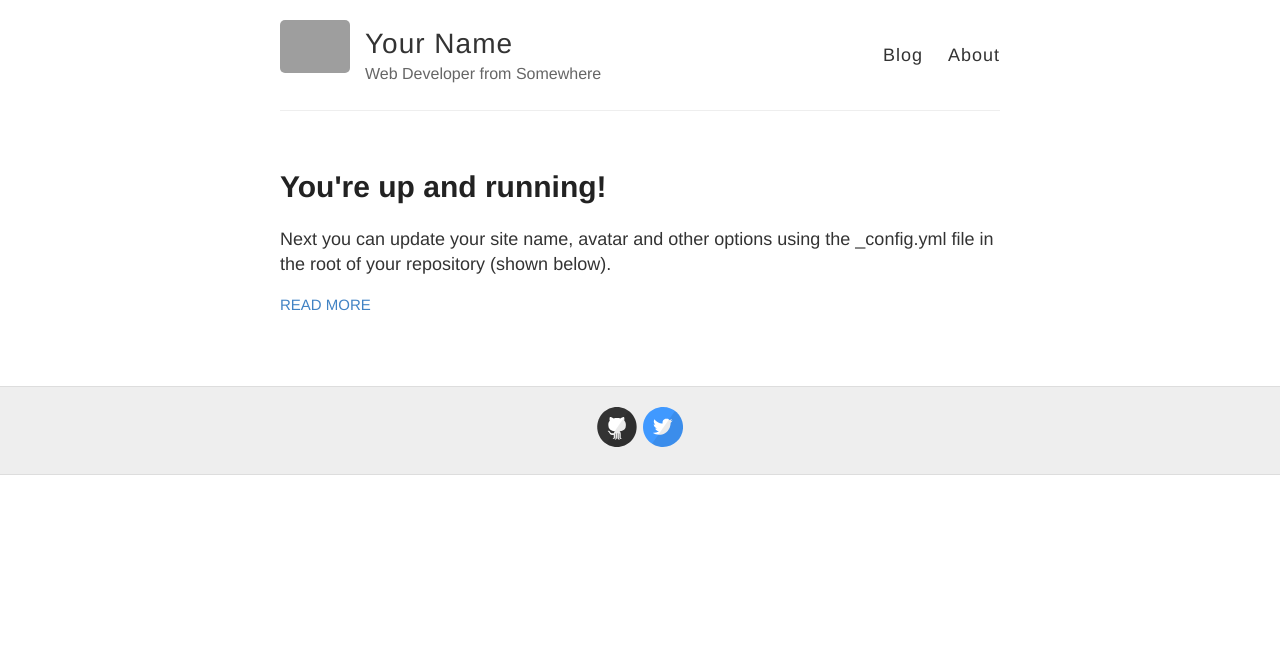
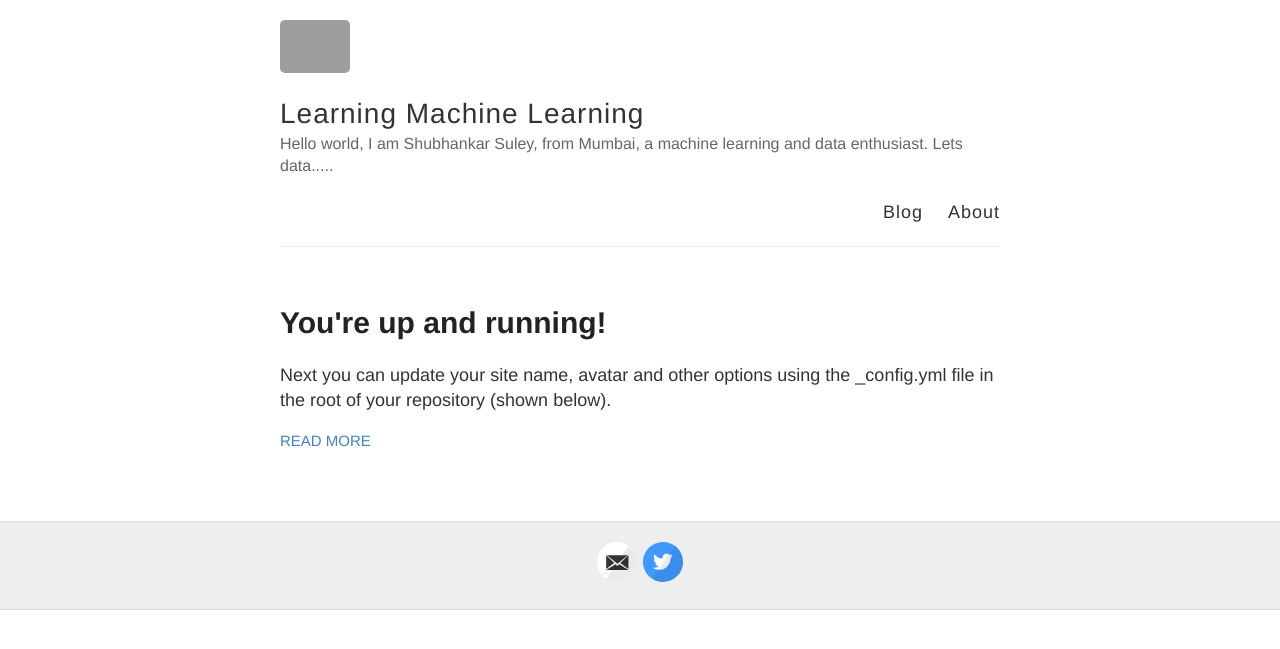
Before and after one commit to shubhankars135/shubhankars135.github.io, a Jekyll site: the page built from index.html, in a window 1280 px wide. Shown: the top 649 px of the page. Built offline with Jekyll 4.4.1, drawn with Linux system fonts in a browser that asks for light colours; grey boxes are pictures that could not be loaded.

Commit message:
first commit

```diff
--- a/_config.yml
+++ b/_config.yml
@@ -3,10 +3,10 @@
 #
 
 # Name of your site (displayed in the header)
-name: Your Name
+name: Learning Machine Learning
 
 # Short bio or description (displayed in the header)
-description: Web Developer from Somewhere
+description: Hello world, I am Shubhankar Suley, from Mumbai, a machine learning and data enthusiast. Lets data.....
 
 # URL of your avatar or profile pic (you could use your GitHub profile pic)
 avatar: https://raw.githubusercontent.com/barryclark/jekyll-now/master/images/jekyll-logo.png
@@ -18,10 +18,10 @@ avatar: https://raw.githubusercontent.com/barryclark/jekyll-now/master/images/je
 # Includes an icon in the footer for each username you enter
 footer-links:
   dribbble:
-  email:
+  email: shubhankarsuley@gmail.com
   facebook:
   flickr:
-  github: barryclark/jekyll-now
+  github:
   instagram:
   linkedin:
   pinterest:
@@ -41,7 +41,7 @@ google_analytics:
 
 # Your website URL (e.g. http://barryclark.github.io or http://www.barryclark.co)
 # Used for Sitemap.xml and your RSS feed
-url:
+url: https://shubhankars135.github.io
 
 # If you're hosting your site at a Project repository on GitHub pages
 # (http://yourusername.github.io/repository-name)
```
